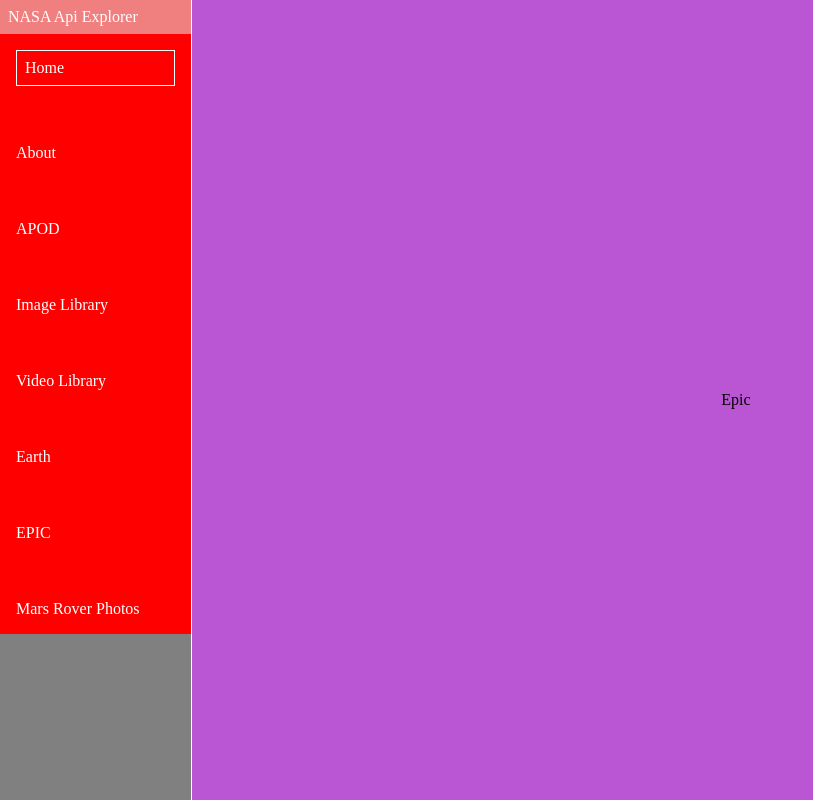
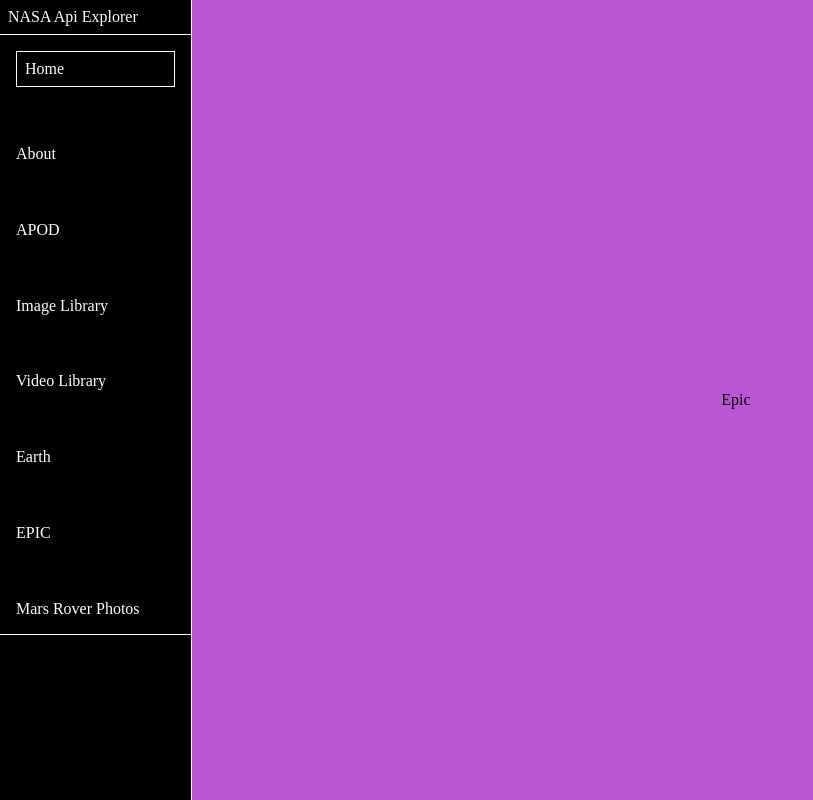
Before and after one commit to sudo-adduser-jordan/nasa-api-explorer, a Next.js app: page /epic in a window 1280 px wide. Shown: the whole page, without its empty margins (0-813 px from the left). Built offline with nearby package versions, Linux system fonts and the light colour scheme.

Commit message:
updated css

```diff
--- a/src/components/Sidebar.module.css
+++ b/src/components/Sidebar.module.css
@@ -1,5 +1,5 @@
 .container {
-    background-color: grey;
+    /* background-color: grey; */
     width: 15vw;
     height: 100vh;
     display: flex;
@@ -22,16 +22,18 @@
 }
 
 .title {
-    background-color: lightcoral;
+    /* background-color: lightcoral; */
     padding: 0.5rem;
+    border-bottom: solid 1px white;
 }
 
 .sidebar {
-    background-color: red;
+    /* background-color: red; */
     height: 75%;
     display: flex;
     flex-direction: column;
     justify-content: space-between;
+    border-bottom: solid 1px white;
 }
 
 .item {
--- a/src/styles/pages/ApodPage.module.css
+++ b/src/styles/pages/ApodPage.module.css
@@ -1,5 +1,5 @@
 .container {
-    background-color: tomato;
+    /* background-color: tomato; */
     width: 85vw;
     height: 100vh;
     /* width: 100%; */
@@ -11,16 +11,17 @@
 }
 
 .title {
-    background-color: lightcoral;
+    /* background-color: lightcoral; */
     width: 100%;
     height: 4rem;
     display: flex;
     justify-content: center;
     align-items: center;
+    color: white;
 }
 
 .image {
-    background-color: aqua;
+    /* background-color: aqua; */
     width: 50%;
     height: 45%;
     margin: 1rem;
@@ -30,12 +31,13 @@
 }
 
 .description {
-    background-color: mediumslateblue;
+    /* background-color: mediumslateblue; */
     width: 85%;
     height: 35%;
     margin: 1rem;
     display: flex;
     flex-wrap: wrap;
+    color: white;
 }
 
 @media (max-width: 800px) {
--- a/src/styles/pages/ImagePage.module.css
+++ b/src/styles/pages/ImagePage.module.css
@@ -1,5 +1,5 @@
 .container {
-    background-color: lightgreen;
+    /* background-color: lightgreen; */
     width: 85vw;
     height: 100vh;
     display: flex;
@@ -9,23 +9,24 @@
 }
 
 .title {
-    background-color: lightcoral;
+    /* background-color: lightcoral; */
     width: 100%;
     height: 4rem;
     display: flex;
     justify-content: center;
     align-items: center;
+    color: white;
 }
 
 .gridContainer {
-    background-color: red;
+    /* background-color: red; */
     height: 100%;
     width: 100%;
     overflow-y: scroll;
 }
 
 .grid {
-    background-color: purple;
+    /* background-color: purple; */
     /* height: 100%;
     width: 100%; */
     display: grid;
@@ -38,7 +39,7 @@
 }
 
 .card {
-    background-color: aqua;
+    /* background-color: aqua; */
     height: 20rem;
     width: 100%;
     display: flex;
@@ -46,6 +47,7 @@
     /* justify-content: center; */
     /* align-items: center; */
     border: solid 1px white;
+    color: white;
 }
 
 .image {
@@ -61,12 +63,12 @@
 }
 
 .date {
-    background-color: blueviolet;
+    /* background-color: blueviolet; */
     margin-top: 1rem;
 }
 
 .cardTitle {
-    background-color: mediumslateblue;
+    /* background-color: mediumslateblue; */
     width: 100%;
     height: 4rem;
     margin-top: 1rem;
@@ -74,7 +76,7 @@
 }
 
 .details {
-    background-color: lightslategrey;
+    /* background-color: lightslategrey; */
 
     margin-top: auto;
 }
--- a/src/styles/pages/VideoPage.module.css
+++ b/src/styles/pages/VideoPage.module.css
@@ -1,5 +1,5 @@
 .container {
-    background-color: lightgreen;
+    /* background-color: lightgreen; */
     width: 85vw;
 
     /* width: 85vw; */
@@ -11,23 +11,24 @@
 }
 
 .title {
-    background-color: lightcoral;
+    /* background-color: lightcoral; */
     width: 100%;
     height: 4rem;
     display: flex;
     justify-content: center;
     align-items: center;
+    color: white;
 }
 
 .gridContainer {
-    background-color: red;
+    /* background-color: red; */
     height: 100%;
     width: 100%;
     overflow-y: scroll;
 }
 
 .grid {
-    background-color: purple;
+    /* background-color: purple; */
     /* height: 100%; */
     /* width: 100%; */
     display: grid;
@@ -40,12 +41,13 @@
 }
 
 .card {
-    background-color: aqua;
+    /* background-color: aqua; */
     height: 20rem;
     width: 100%;
     display: flex;
     flex-direction: column;
     border: solid 1px white;
+    color: white;
 }
 
 .image {
@@ -61,12 +63,12 @@
 }
 
 .date {
-    background-color: blueviolet;
+    /* background-color: blueviolet; */
     margin-top: 1rem;
 }
 
 .cardTitle {
-    background-color: mediumslateblue;
+    /* background-color: mediumslateblue; */
     width: 100%;
     height: 4rem;
     margin-top: 1rem;
@@ -74,7 +76,7 @@
 }
 
 .details {
-    background-color: lightslategrey;
+    /* background-color: lightslategrey; */
     margin-top: auto;
 }
 
```
